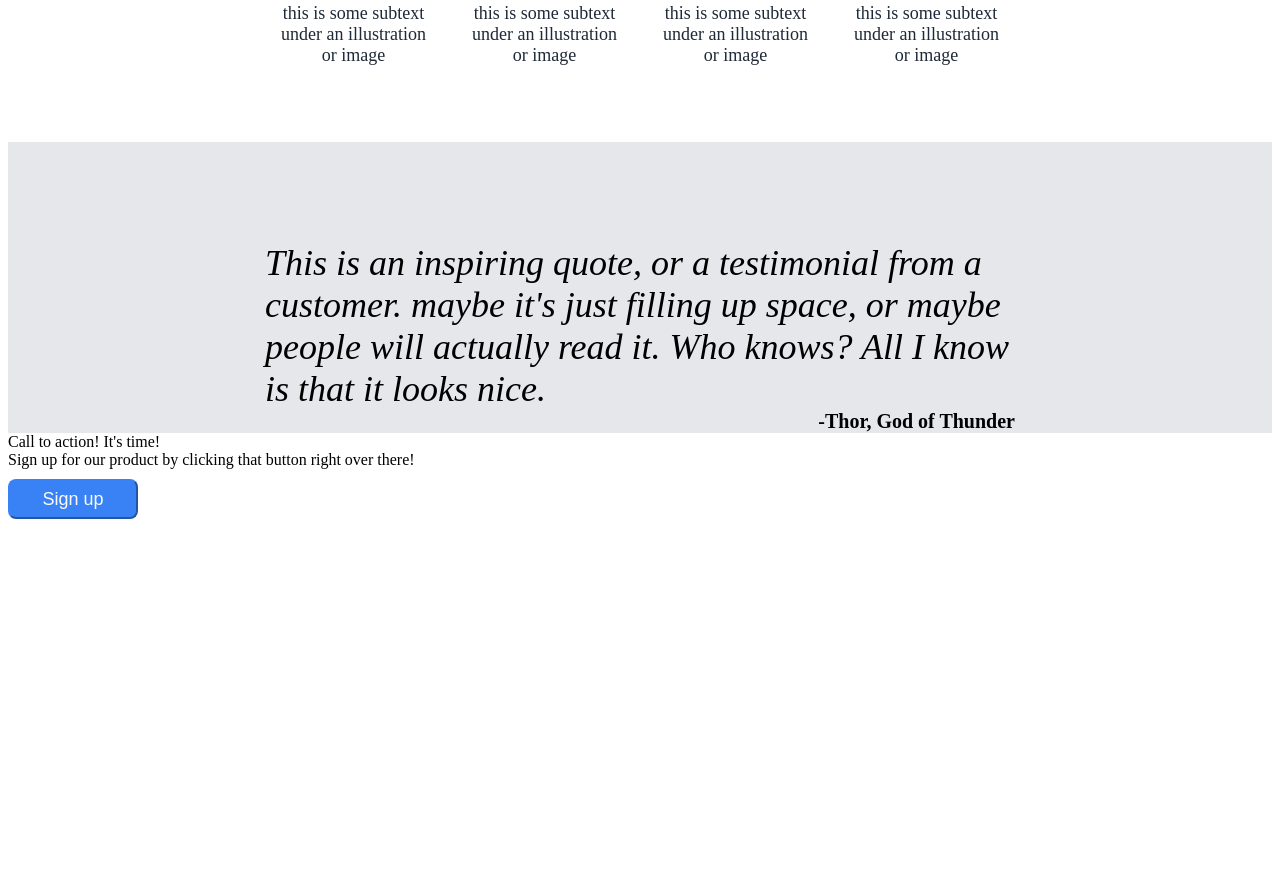
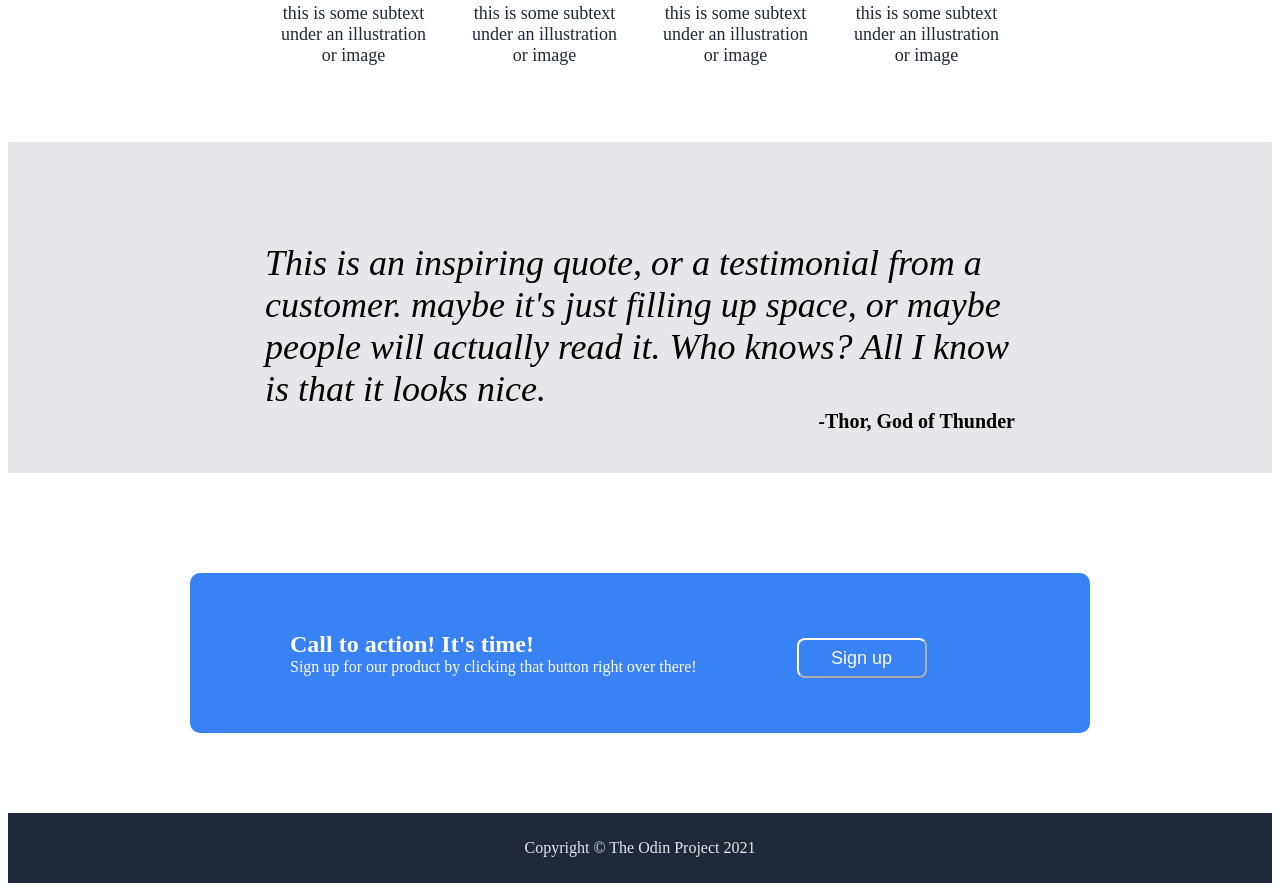
Before and after one commit to Mdan12/Odin-Website, a plain HTML site: page index.html in a window 1280 px wide. Shown: the part 711-1602 px from the top of the page. Before the commit the page ends 1238 px from the top, so only its background shows below. Drawn offline with Linux system fonts and the light colour scheme.

Commit message:
Bottom part, css + html

```diff
--- a/index.html
+++ b/index.html
@@ -65,7 +65,9 @@
             </div>
             <button class="button2">Sign up</button>
        </div>
-       <div class=""></div>
+       <div class="bottom-part">
+        <p>Copyright © The Odin Project 2021</p>
+       </div>
 
 
 
--- a/styles.css
+++ b/styles.css
@@ -1,7 +1,6 @@
 .body {
     display: flex;
     flex-direction: column;
-
 }
 
 .header {
@@ -80,7 +79,7 @@ p {
     margin: 0px;
 }
 
-button {
+.button1 {
     margin-top: 10px;
     background-color: #3882F6;
     border-radius: 8px;
@@ -146,8 +145,58 @@ button {
     width: 750px;
     font-size: 20px;
     font-weight: bold;
+    padding-bottom: 40px;
 }
 
 .quote {
     background-color: #E5E7EB;
+    margin-bottom: 100px;
 }
+
+.action {
+    display: flex;
+    flex-direction: row;
+    gap: 100px;
+    margin: auto;
+    height: 100px;
+    width: 800px;
+    background-color: #3882F6;
+    align-items: center;
+    padding-left: 100px;
+    padding-top: 30px;
+    padding-bottom: 30px;
+    border-radius: 10px;
+}
+
+.text-bottom {
+   display: flex;
+   flex-direction: column;
+   align-content: center;
+   color: white;
+}
+
+.text1 {
+    font-size: 24px;
+    font-weight: bold;
+}
+
+.button2 {
+    margin-top: 10px;
+    background-color: #3882F6;
+    border-radius: 8px;
+    border-color: white;
+    color: #F9FAF8;
+    height: 40px;
+    width: 130px;
+    font-size: 18px;
+}
+.bottom-part {
+    background-color: #1F2937;
+    color: #E5E7EB;
+    text-align: center;
+    height: 70px;
+    margin-top: 80px;
+    justify-content: center;
+    display: flex;
+    align-items: center;
+}
```
